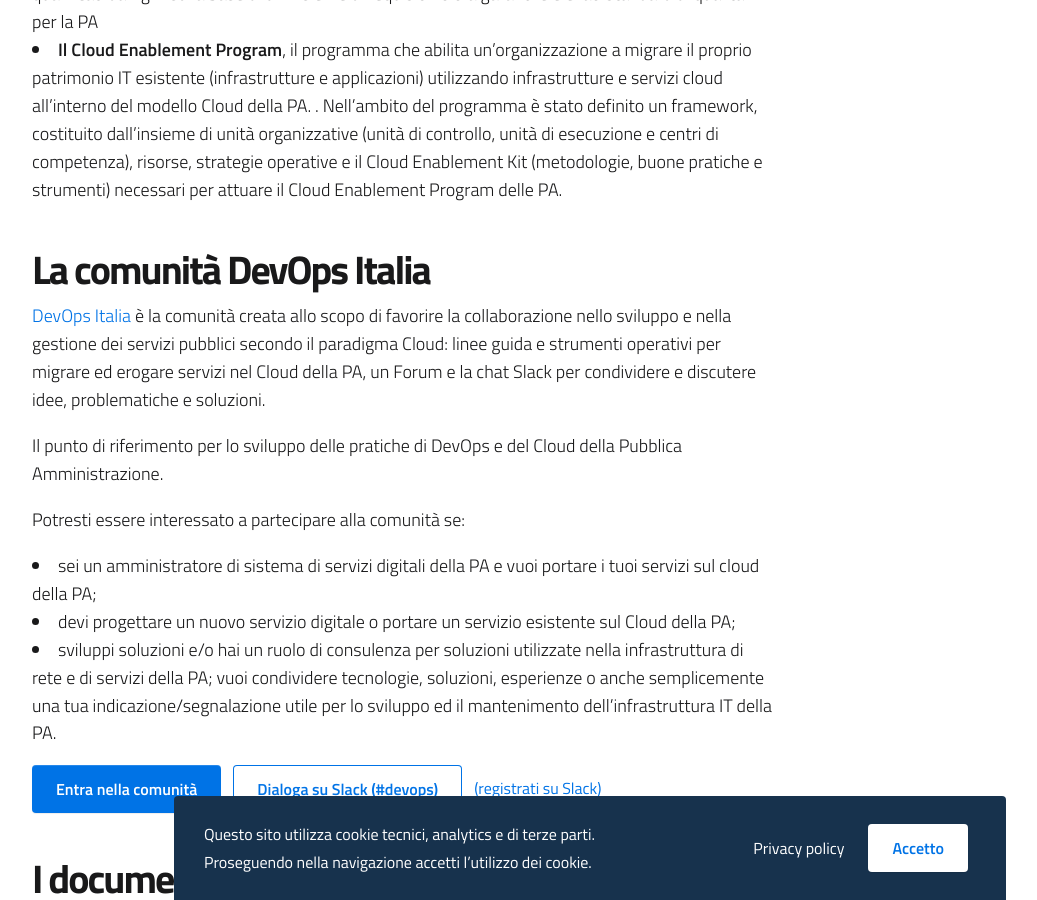
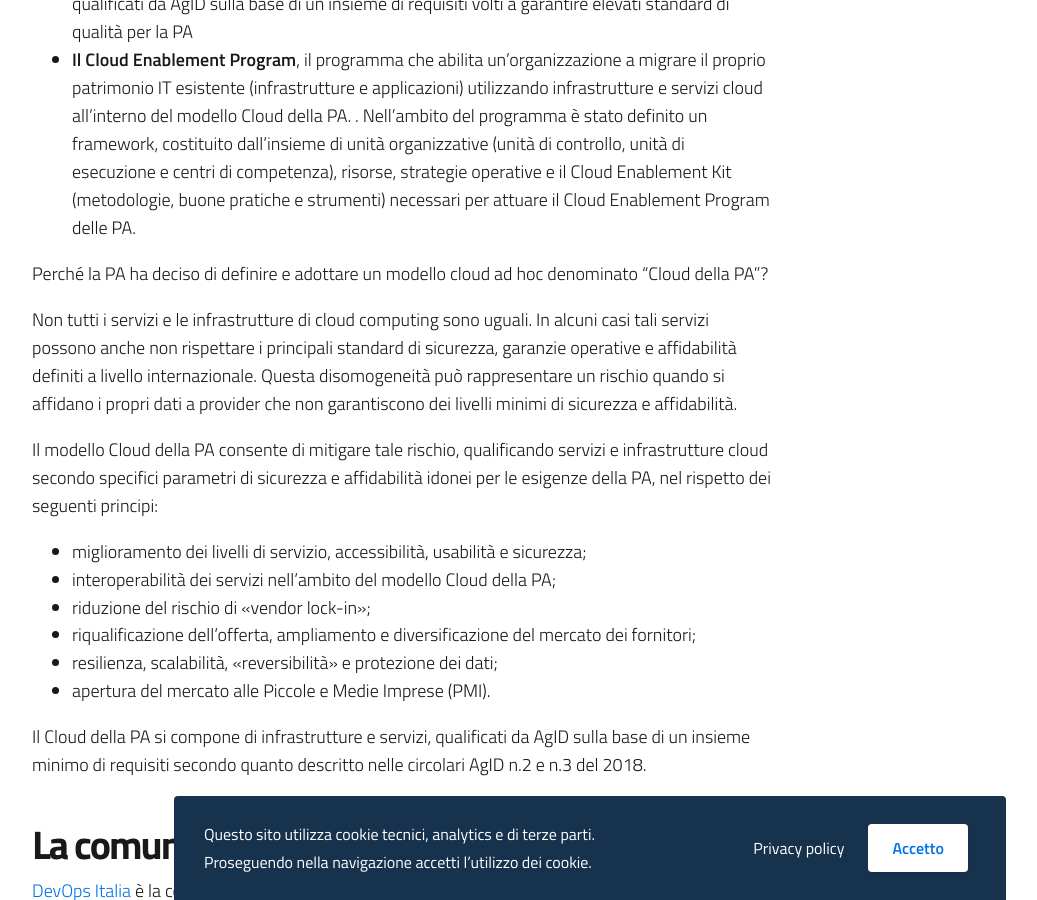
Before and after one commit to italia/cloud.italia.it, a Jekyll site: the page built from index.md, in a window 1280 px wide and 900 px high, scrolled down 1497 px. Shown: the whole window, without its empty margins (50-1087 px from the left). Built offline with Jekyll 4.4.1, drawn with Linux system fonts in a browser that asks for light colours.

```diff
--- a/_includes/home/home-sections.html
+++ b/_includes/home/home-sections.html
@@ -16,6 +16,7 @@
                                 circolari AgID.
                             </p>
                             <p>
+                            <ul>
                                 La strategia Cloud della PA individua tre elementi principali che
                                 caratterizzano il percorso di trasformazione:
                                 <li><b>il principio Cloud First</b> secondo il quale
@@ -45,6 +46,44 @@
                                     (metodologie, buone pratiche e strumenti) necessari per
                                     attuare il Cloud Enablement Program delle PA.
                                 </li>
+                            </ul>
+                            </p>
+                            <p>
+                            Perché la PA ha deciso di definire e adottare un
+                            modello cloud ad hoc denominato “Cloud della PA”?
+                            </p>
+                            <p>
+                            Non tutti i servizi e le infrastrutture di cloud
+                            computing sono uguali. In alcuni casi tali servizi
+                            possono anche non rispettare i principali standard
+                            di sicurezza, garanzie operative e affidabilità
+                            definiti a livello internazionale. Questa
+                            disomogeneità può rappresentare un rischio quando
+                            si affidano i propri dati a provider che non
+                            garantiscono dei livelli minimi di sicurezza e
+                            affidabilità.
+                            </p>
+                            <p>
+                            Il modello Cloud della PA consente di mitigare tale
+                            rischio, qualificando servizi e infrastrutture
+                            cloud secondo specifici parametri di sicurezza e
+                            affidabilità idonei per le esigenze della PA, nel
+                            rispetto dei seguenti principi:
+                            <ul>
+                                <li>miglioramento dei livelli di servizio, accessibilità, usabilità e sicurezza;</li>
+                                <li>interoperabilità dei servizi nell’ambito del modello Cloud della PA;</li>
+                                <li>riduzione del rischio di «vendor lock-in»;</li>
+                                <li>riqualificazione dell’offerta, ampliamento e diversificazione del mercato dei fornitori;</li>
+                                <li>resilienza, scalabilità, «reversibilità» e protezione dei dati;</li>
+                                <li>apertura del mercato alle Piccole e Medie Imprese (PMI).</li>
+                            </ul>
+                            </p>
+                            <p>
+                            Il Cloud della PA si compone di infrastrutture e
+                            servizi, qualificati da AgID sulla base di un
+                            insieme minimo di requisiti secondo quanto
+                            descritto nelle circolari AgID
+                            n.2 e n.3 del 2018.
                             </p>
                         </div>
                     </div>
@@ -70,6 +109,7 @@
                             </p>
                             <p>
                             Potresti essere interessato a partecipare alla comunità se:
+                            <ul>
                                 <li>
                                     sei un amministratore di sistema di servizi
                                     digitali della PA e vuoi portare i tuoi
@@ -90,6 +130,7 @@
                                     sviluppo ed il mantenimento
                                     dell’infrastruttura IT della PA.
                                 </li>
+                            </ul>
                             </p>
                             <p>
                             <a class="mr-2 btn btn-primary" href="https://developers.italia.it/it/devops/">Entra nella comunità</a>
```
